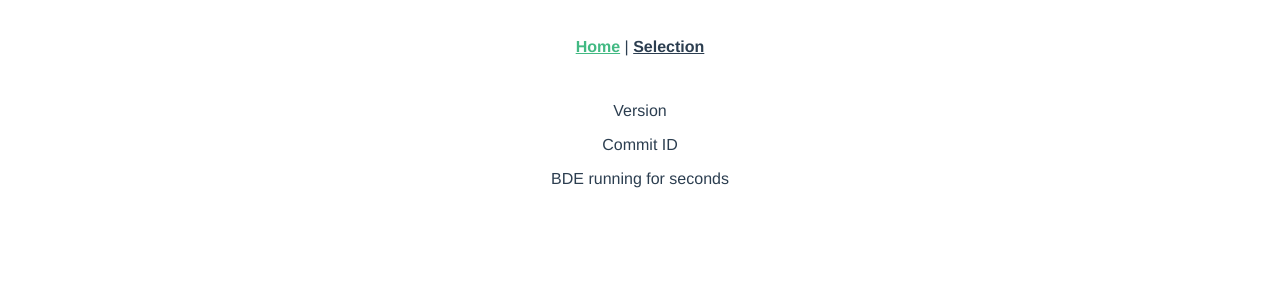
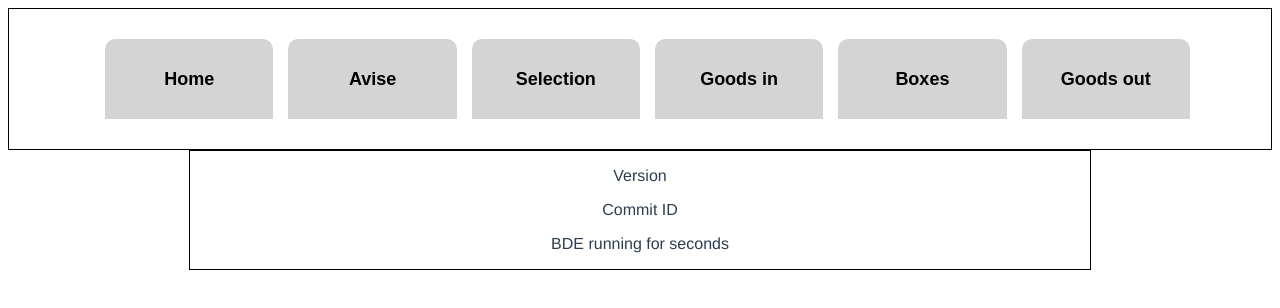
Before and after one commit to Robert-Schimanek/EIBA-Frontend, a Vue app: page / in a window 1280 px wide. Shown: the top 308 px of the page. Built offline with nearby package versions, Linux system fonts and the light colour scheme; no server answers.

Commit message:
navbar update, just trying things
started to add update the navabar. Just learning

```diff
--- a/src/App.vue
+++ b/src/App.vue
@@ -1,9 +1,20 @@
+<script>
+</script>
 <template>
-  <div id="nav">
-    <router-link to="/">Home</router-link> |
-    <router-link to="/selection">Selection</router-link>
+<header>
+    <div id="nav" class="nav_bar">
+    <router-link to="/"><button class="nav_button">Home</button></router-link>
+    <router-link to="/Avise"><button class="nav_button">Avise</button></router-link>
+    <router-link to="/selection"><button class="nav_button">Selection</button></router-link>
+    <router-link to="/Goodsin"><button class="nav_button">Goods in</button></router-link>
+    <router-link to="/Boxes"><button class="nav_button">Boxes</button></router-link>
+    <router-link to="/Goodsout"><button class="nav_button">Goods out</button></router-link>
   </div>
-  <router-view/>
+</header>
+
+  <div class="container">
+    <router-view/>
+  </div>
 </template>
 
 <style>
@@ -27,4 +38,32 @@
 #nav a.router-link-exact-active {
   color: #42b983;
 }
+.container {
+  width: 900px;
+  border: 1px solid black;
+  margin: auto;
+
+}
+.nav_button{
+  background-color: #d4d4d4;
+  width: 14%;
+  height: 80px;
+  font-size: large;
+  font-weight: 700;
+  border: 0;
+  border-radius: 10px 10px 0px 0px;
+  margin-left: 15px;
+}
+.nav_button:hover {
+  background-color: #a9b9b2;
+}
+.nav_button:checked{
+  background-color: beige;
+}
+
+.nav_bar{
+
+ /**     display:table; */
+      border: 1px solid black;
+}
 </style>
--- a/src/router/index.js
+++ b/src/router/index.js
@@ -1,5 +1,10 @@
 import { createRouter, createWebHistory } from 'vue-router';
 import Home from '../views/Home.vue';
+import Selection from '../views/Selection.vue';
+import Avise from '../views/Avise.vue';
+import Goodsin from '../views/Goods_in.vue';
+import Goodsout from '../views/Goods_out.vue';
+import Boxes from '../views/Boxes.vue';
 
 const routes = [
   {
@@ -13,7 +18,27 @@ const routes = [
     // route level code-splitting
     // this generates a separate chunk (about.[hash].js) for this route
     // which is lazy-loaded when the route is visited.
-    component: () => import(/* webpackChunkName: "about" */ '../views/Selection.vue'),
+    component: Selection,
+  },
+  {
+    path: '/Avise',
+    name: 'Avise',
+    component: Avise,
+  },
+  {
+    path: '/Goodsin',
+    name: 'Goodsin',
+    component: Goodsin,
+  },
+  {
+    path: '/Goodsout',
+    name: 'Goodsout',
+    component: Goodsout,
+  },
+  {
+    path: '/Boxes',
+    name: 'Boxes',
+    component: Boxes,
   },
 ];
 
--- /dev/null
+++ b/src/views/Avise.vue
@@ -0,0 +1,3 @@
+<template>
+    <p>Avise</p>
+</template>
--- /dev/null
+++ b/src/views/Boxes.vue
@@ -0,0 +1,3 @@
+<template>
+    <p>Boxes</p>
+</template>
--- /dev/null
+++ b/src/views/Goods_in.vue
@@ -0,0 +1,3 @@
+<template>
+    <p>Goods in</p>
+</template>
--- /dev/null
+++ b/src/views/Goods_out.vue
@@ -0,0 +1,3 @@
+<template>
+    <p>Goods out</p>
+</template>
--- a/src/views/Home.vue
+++ b/src/views/Home.vue
@@ -1,18 +1,11 @@
-<template>
-  <div class="home">
-    <p>{{ bde_server_greeting.api_title }} </p>
-    <p>Version {{ bde_server_greeting.api_version }}</p>
-    <p>Commit ID {{ bde_server_greeting.commit_id }}</p>
-    <p>BDE running for {{ bde_server_greeting.uptime }} seconds</p>
-  </div>
-</template>
 
 <script>
+
 // @ is an alias to /src
+
 export default {
   name: 'Home',
-  components: {
-  },
+
   data() {
     return {
       bde_server_greeting: '',
@@ -24,3 +17,13 @@ export default {
   },
 };
 </script>
+
+<template>
+  <div class="home">
+    <p>{{ bde_server_greeting.api_title }} </p>
+    <p>Version {{ bde_server_greeting.api_version }}</p>
+    <p>Commit ID {{ bde_server_greeting.commit_id }}</p>
+    <p>BDE running for {{ bde_server_greeting.uptime }} seconds</p>
+  </div>
+
+</template>
```
Also changed, not shown: src/main.js (line endings or trailing spaces), 1 other file (tests, documents, lock files or other folders).
